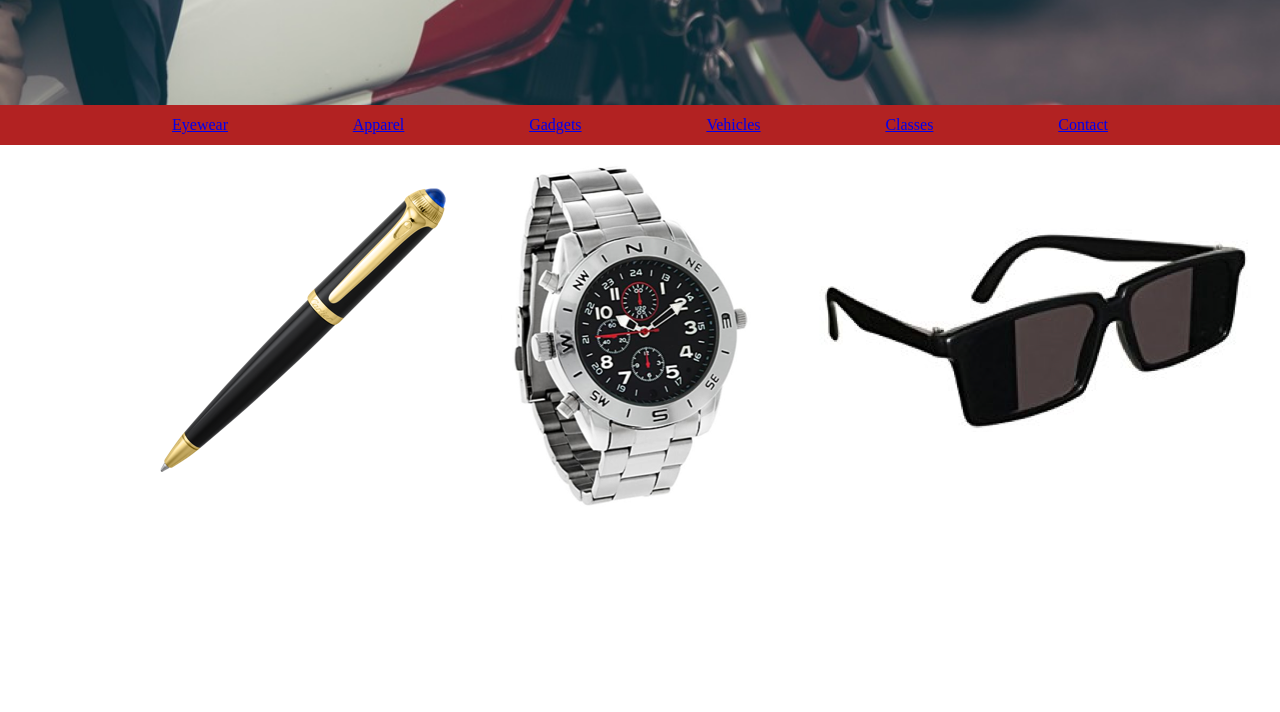
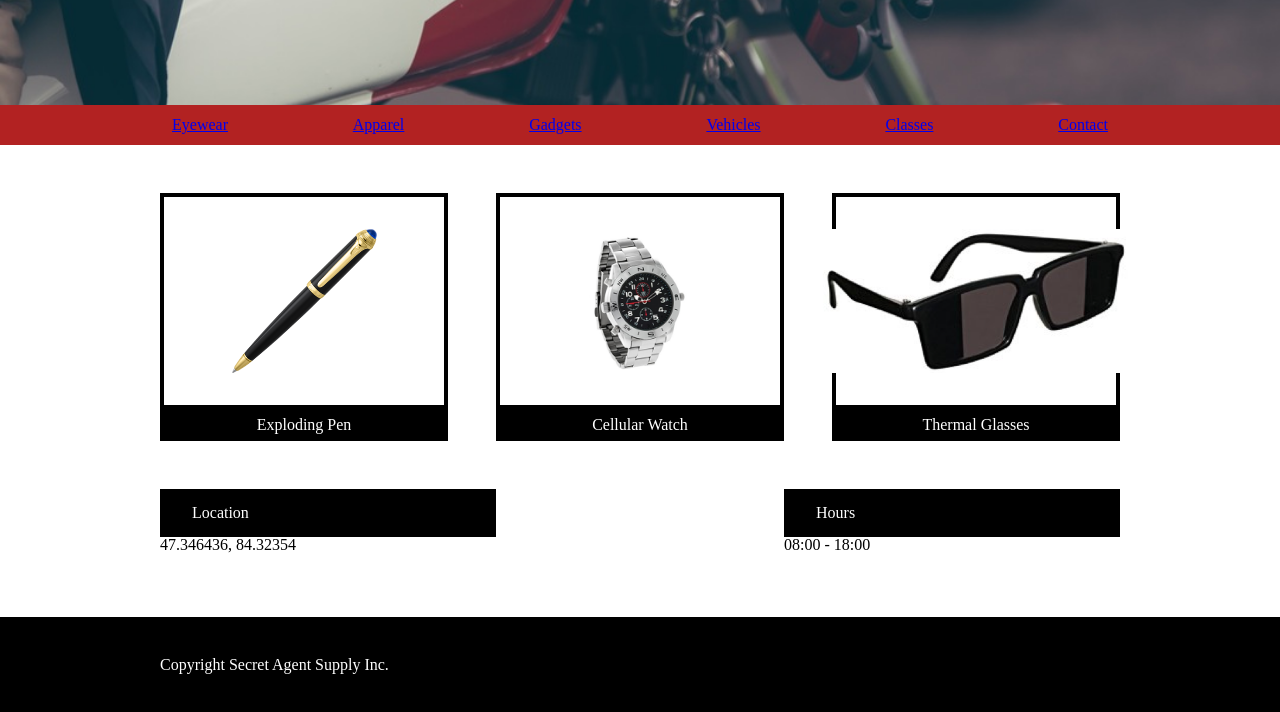
Before and after one commit to Brayds/secretagentsupply, a plain HTML site: page index.html in a window 1280 px wide. Shown: the part 332-1044 px from the top of the page. Before the commit the page ends 914 px from the top, so only its background shows below. Drawn offline with Linux system fonts and the light colour scheme.

Commit message:
near fina' clear end stop git status '

```diff
--- a/index.html
+++ b/index.html
@@ -35,42 +35,50 @@
       </div>
     </nav>
     <!--Products-->
-    <div class="container product">
+    <div class="products">
+      <div class="container">
         <div class="product">
+          <div class="product-image">
             <img src="./resources/pen.png">
+          </div>
           <p>Exploding Pen</p>
         </div>
         <div class="product">
+          <div class="product-image">
             <img src="./resources/watch.png">
+          </div>
           <p>Cellular Watch</p>
         </div>
         <div class="product">
+          <div class="product-image">
             <img src="./resources/glasses.png">
+          </div>
           <p>Thermal Glasses</p>
         </div>
       </div>
+    </div>
     <!--Store Details-->
-    <div class="container" id="details">
     <div class="details">
-        <div class="details-head">
+      <div class="container">
+          <div class="info">
+            <div class="info-title">
               <p>Location</p>
             </div>
-        <div class="details-details">
-          <p>12345678</p>
+            <p>47.346436, 84.32354</p>
           </div>
-      </div>
-      <div class="details">
-        <div class="details-head">
+          <div class="info">
+            <div class="info-title">
               <p>Hours</p>
             </div>
-        <div class="details-details">
-          <p>0800 - 1800</p>
+            <p>08:00 - 18:00</p>
           </div>
       </div>
     </div>
     <!--Footer-->
     <footer>
+      <div class="container">
         <p>Copyright Secret Agent Supply Inc.</p>
+      </div>
     </footer>
   </body>
 </html>
--- a/resources/css/style.css
+++ b/resources/css/style.css
@@ -1,14 +1,13 @@
 body{
   font-size: 18px;
   font-family: Helvetica;
-  color: white;
 }
 
 .container {
-    margin: auto;
-    display: flex;
-    width: 960px;
-    align-items: center;
+  display: flex;
+  margin: auto;
+  width: 960px;
+  align-items: center;
 }
 
 header img{
@@ -25,6 +24,7 @@ header p{
 header{
   background-color: black;
   align-items: center;
+  color: white;
 }
 
 .mainbanner{
@@ -40,6 +40,7 @@ header{
   background-color: black;
   padding: 2rem 3rem;
   width: 20rem;
+  color: white;
 }
 
 .textbox h1{
@@ -64,3 +65,49 @@ nav a{
 nav .container{
   justify-content: space-between;
 }
+.products .container{
+  justify-content: space-between;
+  margin-top: 3rem;
+}
+.product{
+  width: 30%;
+}
+.product-image img{
+  height: 9rem;
+}
+.product p{
+  background: black;
+  color: white;
+  padding: 0.5em 0;
+  display: block;
+  text-align: center;
+}
+.product-image{
+  padding: 2em;
+  border: 4px solid black;
+  height: 9em;
+  display: flex;
+  justify-content: center;
+  align-items: center;
+}
+.details .container{
+  justify-content: space-between;
+  margin-top: 3rem;
+}
+.info{
+  width: 35%;
+  margin-bottom: 4rem;
+}
+.info-title{
+  background-color: black;
+  padding: 1rem 2rem;
+  color: white;
+}
+
+footer{
+  background-color: black;
+  color: white;
+}
+footer p{
+  padding: 2.5em 0;
+}
```
Lines whose indentation alone changed are shown as unchanged.
